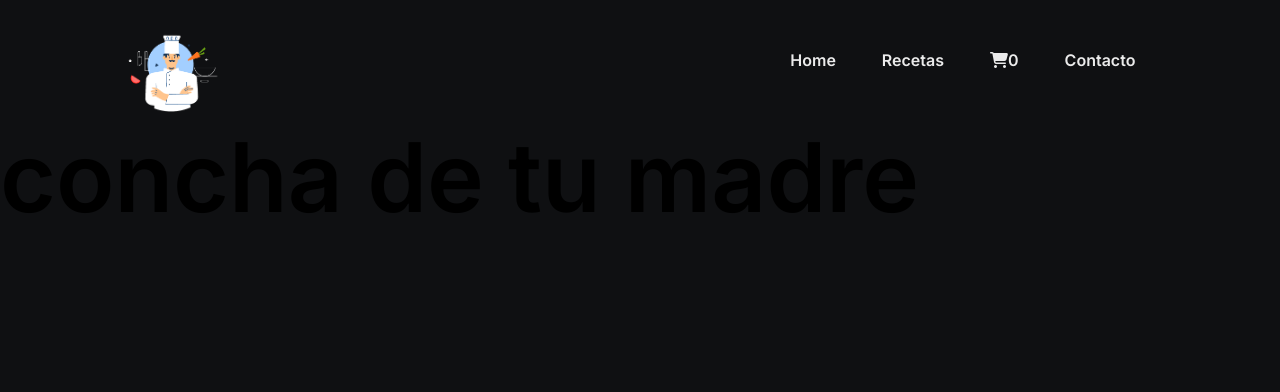
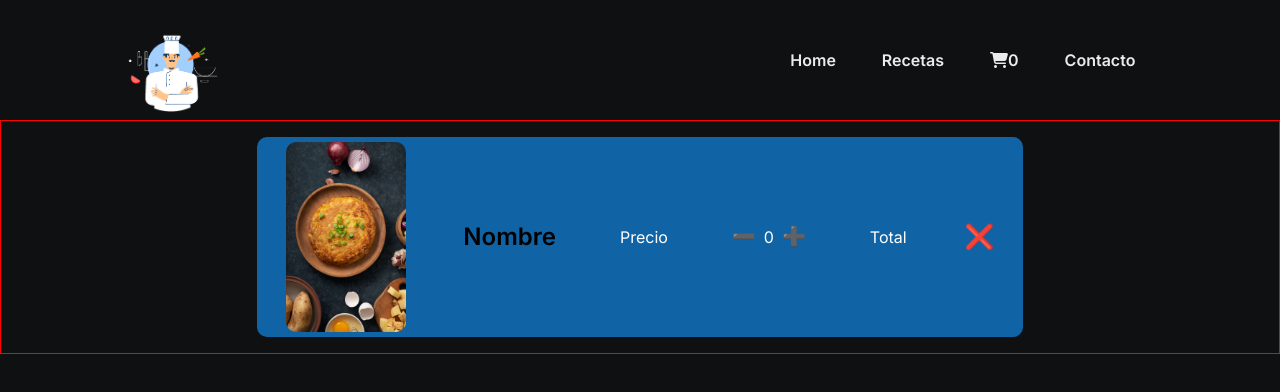
Before and after one commit to Lapenta07/cocinasdelmundoNEXT, a Next.js app: page /carrito in a window 1280 px wide. Shown: the top 392 px of the page. Built offline with nearby package versions, Linux system fonts and the light colour scheme; a web font is replaced by a local one.

Commit message:
intento10000

```diff
--- a/src/app/carrito/page.js
+++ b/src/app/carrito/page.js
@@ -1,9 +1,9 @@
-"use client";
+import CartWrapper from '../componentes/Carro/CartWrapper.js'
 
-
-export default function Cart() {
-
-    return (
-        <h1>concha de tu madre</h1>
+export default function Carrito (){
+    return(
+        <div>
+            <CartWrapper/>
+        </div>
     )
 }
--- /dev/null
+++ b/src/app/componentes/Carro/Cart.js
@@ -0,0 +1,22 @@
+import './cart.css'
+
+export default function Cart (){
+    return(
+        <main>
+            <div className="tarjeta">
+                <img src="assets/españa/tortilla.jpg" alt="" />
+                <div className="info">
+                    <h4>Nombre</h4>
+                    <p>Precio</p>
+                    <div className='cantidad'>
+                    <button>➖</button>
+                    <p>0</p>
+                    <button>➕</button>
+                    </div>
+                    <p>Total</p>
+                </div>
+                <button>❌</button>
+            </div>
+        </main>
+    )
+}
--- /dev/null
+++ b/src/app/componentes/Carro/CartWrapper.js
@@ -0,0 +1,11 @@
+import Cart from'./Cart.js'
+import './cartwrapper.css'
+
+export default function Wrapper() {
+
+    return (
+        <div className='grilla_carrito'>
+            <Cart/>
+        </div>
+    )
+}
--- /dev/null
+++ b/src/app/componentes/Carro/cart.css
@@ -0,0 +1,48 @@
+.tarjeta{
+    width: 60%;
+    height: 200px;
+    display: flex;
+    flex-wrap: wrap;
+    margin: 16px auto;
+    justify-content: space-around;
+    align-items: center;
+    background-color: #1064a6;
+    border-radius: 10px;
+}
+
+.tarjeta img{
+    height: 190px;
+    width: 120px;
+    border-radius: 10px;
+}
+
+.tarjeta .info{
+    display: flex;
+    flex-wrap: wrap;
+    justify-content: space-around;
+    align-items: center;
+    gap: 4rem;
+}
+
+.tarjeta button{
+    background: transparent;
+    font-size: 1.5rem;
+    border: 0px;
+    cursor: pointer;
+    color: #ff5c5c;
+}
+
+.cantidad{
+    display: flex;
+    align-items: center;
+}
+
+.cantidad p{
+    color: white;
+    padding: 0 8px
+}
+
+.cantidad button{
+    font-size: 1.2rem;
+    color: #ff5c5c;
+}
--- /dev/null
+++ b/src/app/componentes/Carro/cartwrapper.css
@@ -0,0 +1,3 @@
+.grilla_carrito{
+    border: 1px solid red;
+}
--- a/src/app/componentes/tarjeta/Card.js
+++ b/src/app/componentes/tarjeta/Card.js
@@ -7,7 +7,7 @@ export default function Card ({producto}){
     return(
         <div className="card">
         <div className="receta">
-            <img src={producto.imagen} alt="" />
+            <img src={producto.imagen} alt={producto.nombre} />
         </div>
         <div className="details">
             <h3 className="titulo">{producto.nombre}</h3>
--- a/src/app/componentes/tarjeta/CardWrapperespaña.tsx
+++ b/src/app/componentes/tarjeta/CardWrapperespaña.tsx
@@ -3,6 +3,10 @@ import Card from './Card'
 import data from '../recetas_españa.json'
 
 export default function CardWrapper () {
+
+
+
+
     return(
         <div className="wrapper">
 
--- a/src/app/espana/page.js
+++ b/src/app/espana/page.js
@@ -1,8 +1,12 @@
+'use client'
 import CardWrapper from "../componentes/tarjeta/CardWrapperespaña"
+import { useState } from "react"
+
 
 
 
 export default function Espana () {
+
     return (
 
             <CardWrapper />
--- a/src/app/layout.js
+++ b/src/app/layout.js
@@ -21,10 +21,7 @@ export default function RootLayout({ children }) {
       <body className={inter.className}>
 
       <header>
-
           <BarraNavegacion />
-
-
       </header>
 
         {children}
```
Also changed, not shown: src/app/context/ShoppingCart.jsx (added).
